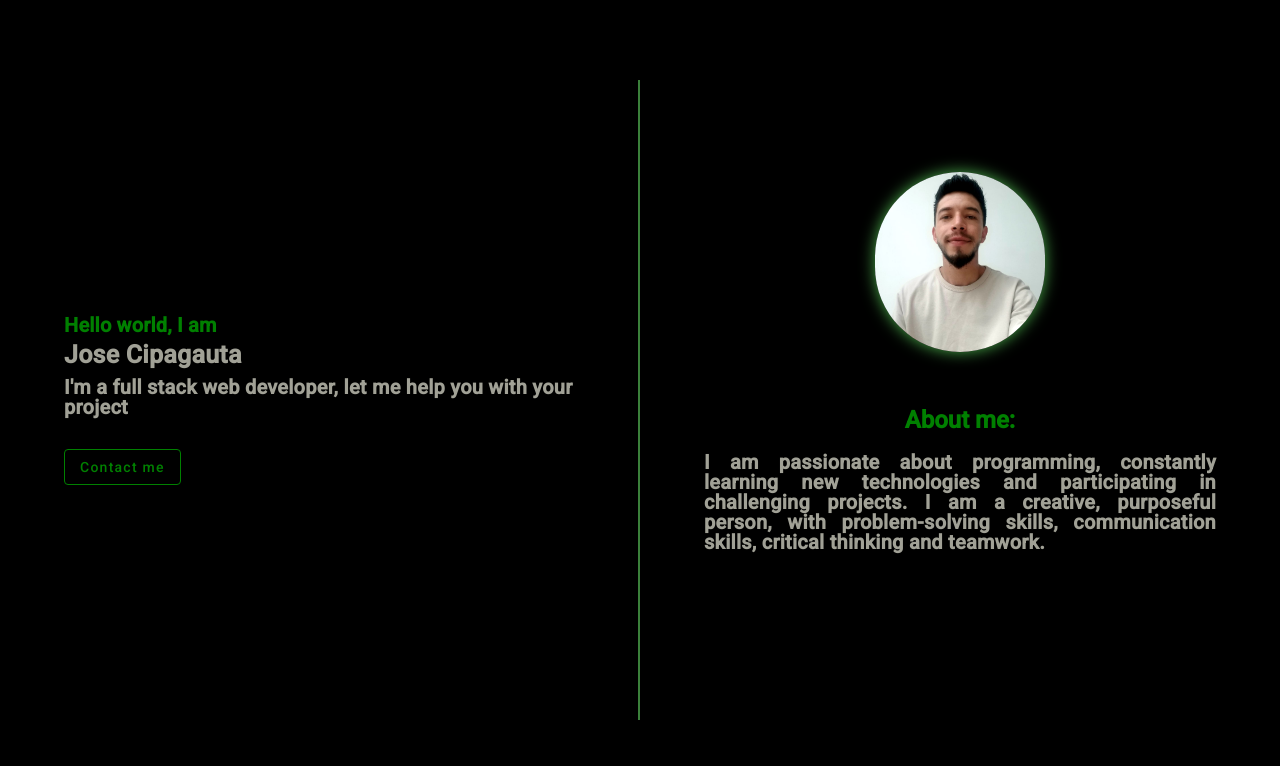
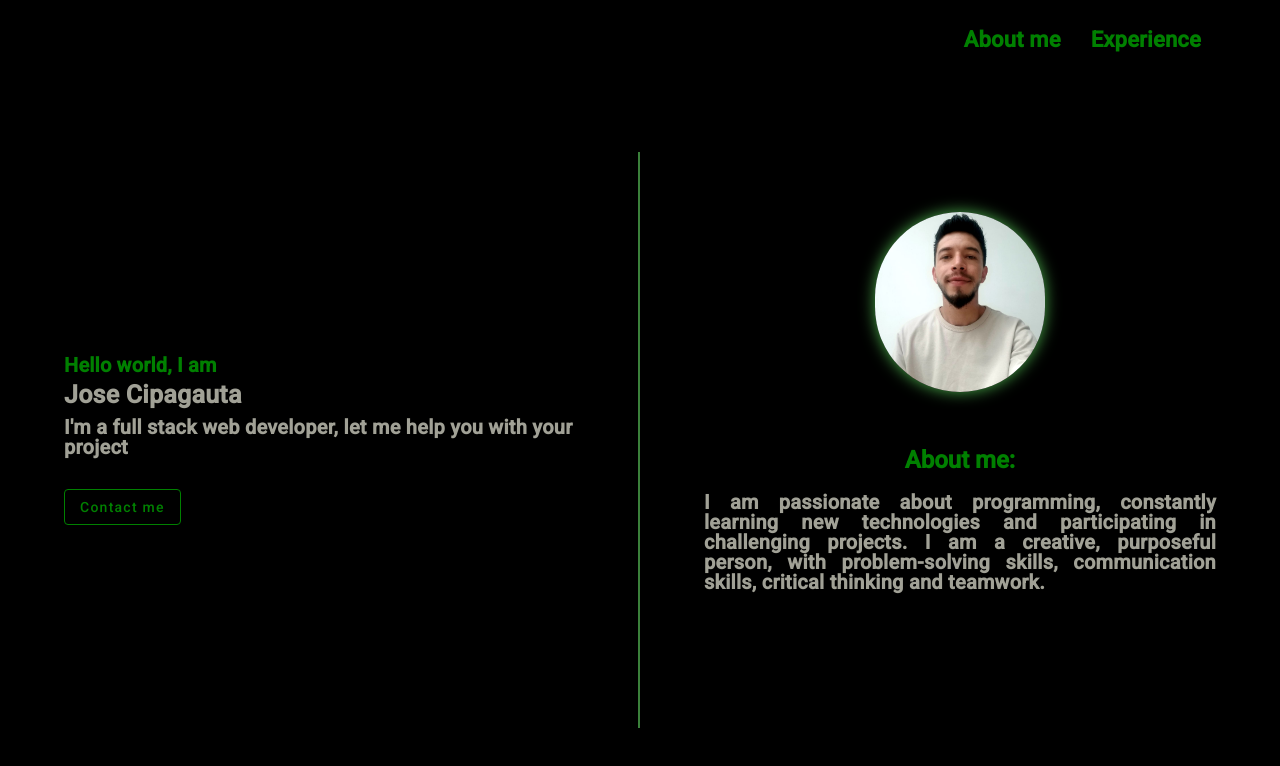
Before and after one commit to JoseCipagauta22/portfolio, an Angular app: page / in a window 1280 px wide. Shown: the top 766 px of the page. Built offline with nearby package versions, Linux system fonts and the light colour scheme.

Commit message:
agregar header

```diff
--- a/src/app/app.component.html
+++ b/src/app/app.component.html
@@ -1,4 +1,10 @@
 <main class="grid">
+
+  <header>
+    <a href="#about-me" style="color: green;">About me</a>
+    <a href="#experience" style="color: green;">Experience</a>
+  </header>
+
   <div class="info">
     <div style="color: aliceblue; width: 80%;">
       <p style="font-size: 20px; color: green; letter-spacing: 0.2px; margin-bottom: 0px;"> Hello world, I am</p>
@@ -9,13 +15,13 @@
       <button
         mat-stroked-button color="primary"
         style="border: 1px solid green; color: green; overlay: inherit;">
-        Contact me
+          <a href="#contact" style="color: green; text-decoration: none;">Contact me</a>
       </button>
     </div>
   </div>
 
   <div id="exper" style="overflow-y: scroll;">
-    <div id="about-me" style="height: 100vh; background-color: #000000;">
+    <div id="about-me" style="height: 90vh; background-color: #000000;">
       <div id="avatar" style=" background-image: radial-gradient(circle, rgba(0, 0, 0, 0.2) 20%, transparent 70%); box-shadow: 0 0 15px rgba(79, 182, 79, 0.938); height: 180px; border-radius: 110px; width: 170px; overflow: hidden;">
         <img src="assets/image.jpg" style="width: 100%; height: 100%; object-fit: cover; overflow-inline: hidden;" alt="">
       </div>
@@ -26,7 +32,7 @@
         constantly learning new technologies and participating in challenging projects. I am a creative,
         purposeful person, with problem-solving skills, communication skills, critical thinking and teamwork.</p>
     </div>
-    <div style="height: auto; background-color: rgb(0, 0, 0);">
+    <div id="experience" style="height: 90vh; background-color: rgb(0, 0, 0);">
       <h1 style="color: green; font-weight: bold;">
         Experience:
       </h1>
@@ -35,7 +41,7 @@
         CSS, JavaScript, TypeScript, Angular, responsive design, and back-end experience with NestJS/Express, MySQL, and PostgreSQL
       </p>
     </div>
-    <div style="height: 100vh; background-color: rgb(250, 244, 244);">
+    <div id="contact" style="height: 90vh; background-color: rgb(250, 244, 244);">
       <mat-form-field appearance="outline" class="mat-form-field-appearance-outline">
         <mat-label>Nombre</mat-label>
         <input matInput placeholder="Ingrese su nombre">
@@ -54,7 +60,7 @@
       <button
         mat-stroked-button color="primary"
         style="border: 1px solid green; color: green; overlay: inherit;">
-        Send
+          Send
       </button>
     </div>
   </div>
--- a/src/app/app.component.scss
+++ b/src/app/app.component.scss
@@ -1,12 +1,35 @@
+
 .grid{
   display: grid;
   grid-template-columns: 1fr 1fr;
-  height: 100vh;
+  grid-template-rows: 10vh 90vh;
+  background-color: black;
+  // height: 100vh;
+}
+
+header{
+  grid-column: 1 / 3;
+  grid-row: 1;
+  background-color: black;
+  display: flex;
+  justify-content: end;
+  align-items: center;
+  width: 95%;
+  // text-align: end;
+}
+
+header a {
+  padding: 0 15px 0 15px;
+  font-size: 22px;
+  letter-spacing: 0.2px;
+  font-weight: bold;
+  text-decoration: none;
 }
 
 .info{
   position: relative;
   grid-column: 1;
+  grid-row: 2;
   background-color: rgb(0, 0, 0);
   display: flex;
   flex-direction: column;
@@ -15,15 +38,19 @@
   font-weight: bold;
   // border-right: 1px solid green;
 }
+#exper{
+  grid-column: 2;
+  grid-row: 2;
+}
 
 .info::before{
   content: '';
   position: absolute;
-  top: 10%; /* Comienza 10% desde el borde superior */
-  right: 0; /* Coloca el borde en el lado derecho */
-  width: 2px; /* Ancho del borde */
-  height: 80%; /* El borde ocupa el 80% del alto del contenedor */
-  background-color: rgb(59, 128, 59); /* Color del borde */
+  top: 10%;
+  right: 0;
+  width: 2px;
+  height: 80%;
+  background-color: rgb(59, 128, 59);
 }
 
 #exper div {
@@ -31,41 +58,15 @@
   justify-content: center;
   align-items: center;
   flex-direction: column;
-  // width: 80%;
+  text-align: justify;
 }
 
-#exper div{
-  text-align: justify;
-}
 h1{
   padding-top: 8%;
 }
 
-/* app.component.scss o styles.scss */
-
-/* Cambiar el color del borde */
-.mat-form-field-appearance-outline{
-  border-color: #4CAF50 !important; /* Cambia el color del borde a verde */
-}
-
-/* Cambiar el color de la etiqueta */
-.mat-form-field-appearance-outline .mat-form-field-label {
-  color: #4CAF50 !important; /* Cambia el color de la etiqueta a verde */
-}
-
-/* Cambiar el color de la línea de enfoque (cuando se hace clic) */
-.mat-form-field-appearance-outline .mat-form-field-ripple {
-  background-color: #4CAF50 !important; /* Cambia el color de la línea de enfoque a verde */
-}
-
-/* Cambiar el color del texto del input */
-.mat-form-field-appearance-outline .mat-input-element {
-  color: #000; /* Cambia el color del texto dentro del input a negro */
-}
-
-/* Cambiar el color de la línea de error (si existe) */
-.mat-form-field-appearance-outline .mat-form-field-subscript-wrapper {
-  color: red; /* Cambia el color de la línea de error a rojo */
+#exper{
+  transition: all 1s ease-in-out;
 }
 
 
--- a/src/styles.scss
+++ b/src/styles.scss
@@ -2,28 +2,3 @@
 
 html, body { height: 100%; margin: 0; }
 // body { margin: 0; font-family: Roboto, "Helvetica Neue", sans-serif; }
-
-/* Cambiar el color del borde */
-.mat-form-field-appearance-outline .mat-form-field-outline {
-    border-color: #4CAF50 !important; /* Cambia el color del borde a verde */
-  }
-
-  /* Cambiar el color de la etiqueta */
-  .mat-form-field-appearance-outline .mat-form-field-label {
-    color: #4CAF50 !important; /* Cambia el color de la etiqueta a verde */
-  }
-
-  /* Cambiar el color de la línea de enfoque (cuando se hace clic) */
-  .mat-form-field-appearance-outline .mat-form-field-ripple {
-    background-color: #4CAF50 !important; /* Cambia el color de la línea de enfoque a verde */
-  }
-
-  /* Cambiar el color del texto del input */
-  .mat-form-field-appearance-outline .mat-input-element {
-    color: #000; /* Cambia el color del texto dentro del input a negro */
-  }
-
-  /* Cambiar el color de la línea de error (si existe) */
-  .mat-form-field-appearance-outline .mat-form-field-subscript-wrapper {
-    color: red; /* Cambia el color de la línea de error a rojo */
-  }
```
